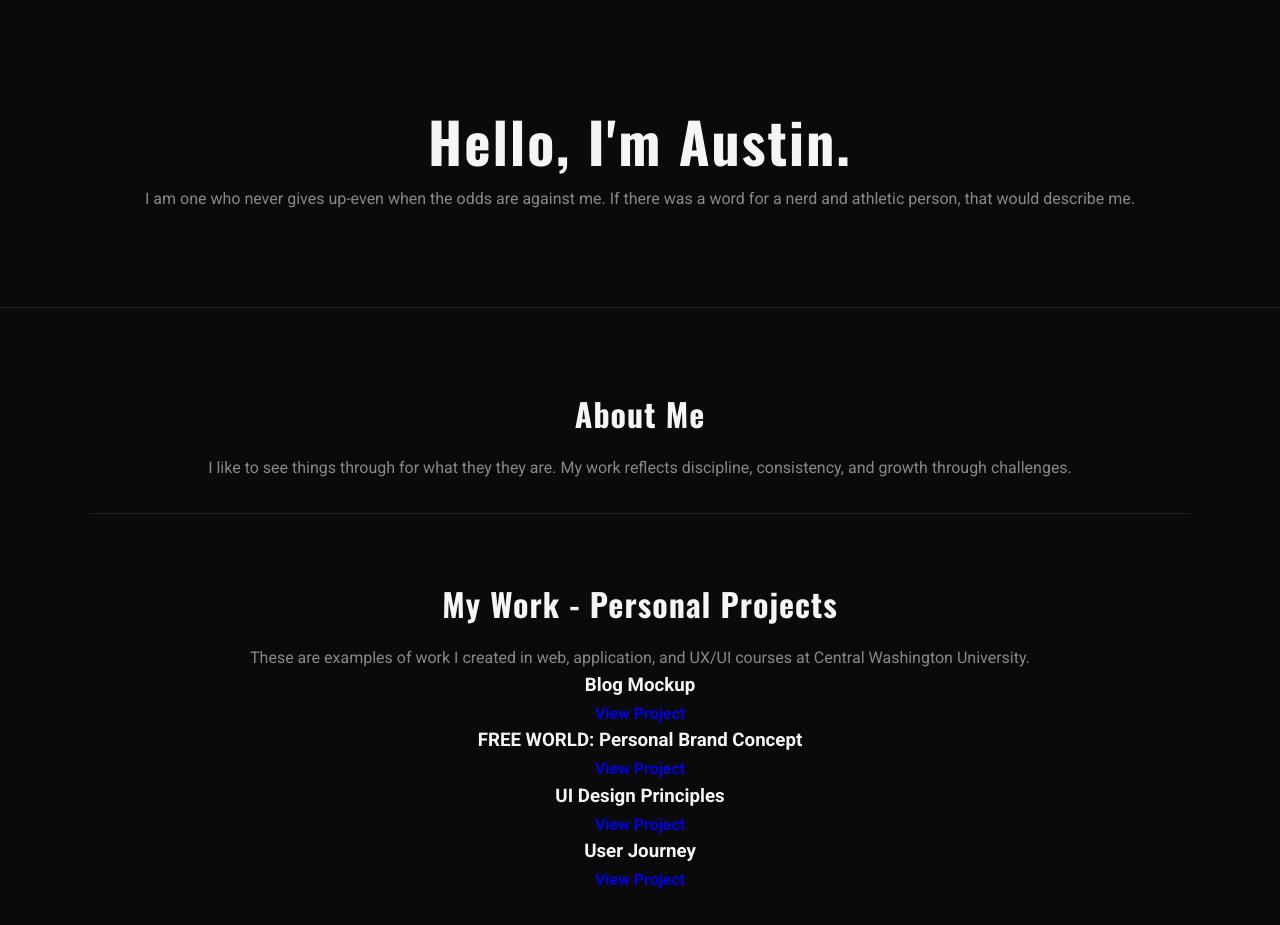
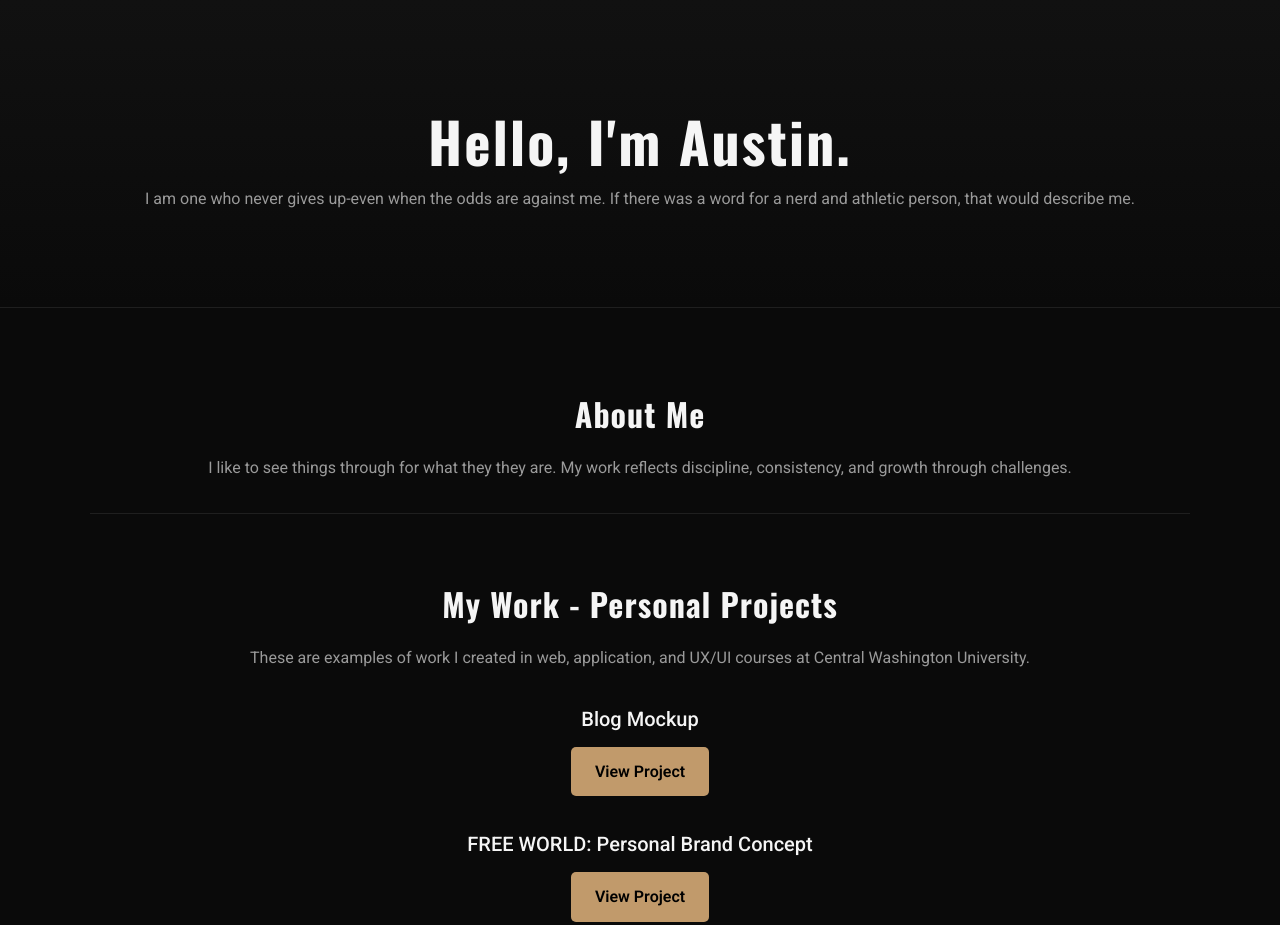
Before and after one commit to AustinJones01/Portfolio, a plain HTML site: page index.html in a window 1280 px wide. Shown: the top 925 px of the page. Drawn offline with nearby package versions, Linux system fonts and the light colour scheme; files that its build step writes are made by us from their sources.

Commit message:
Update index.html

```diff
--- a/index.html
+++ b/index.html
@@ -3,9 +3,9 @@
   <head>
     <meta charset="utf-8">
     <meta name="viewport" content="width=device-width, initial-scale=1.0">
-    <link href= "../jonesa/css/styles.css" rel="stylesheet">
+    <link rel="stylesheet" href="style.css">
     <title>Austin Jones | Portfolio</title>
-  <head>
+  </head>
 
   <body>
 
```
